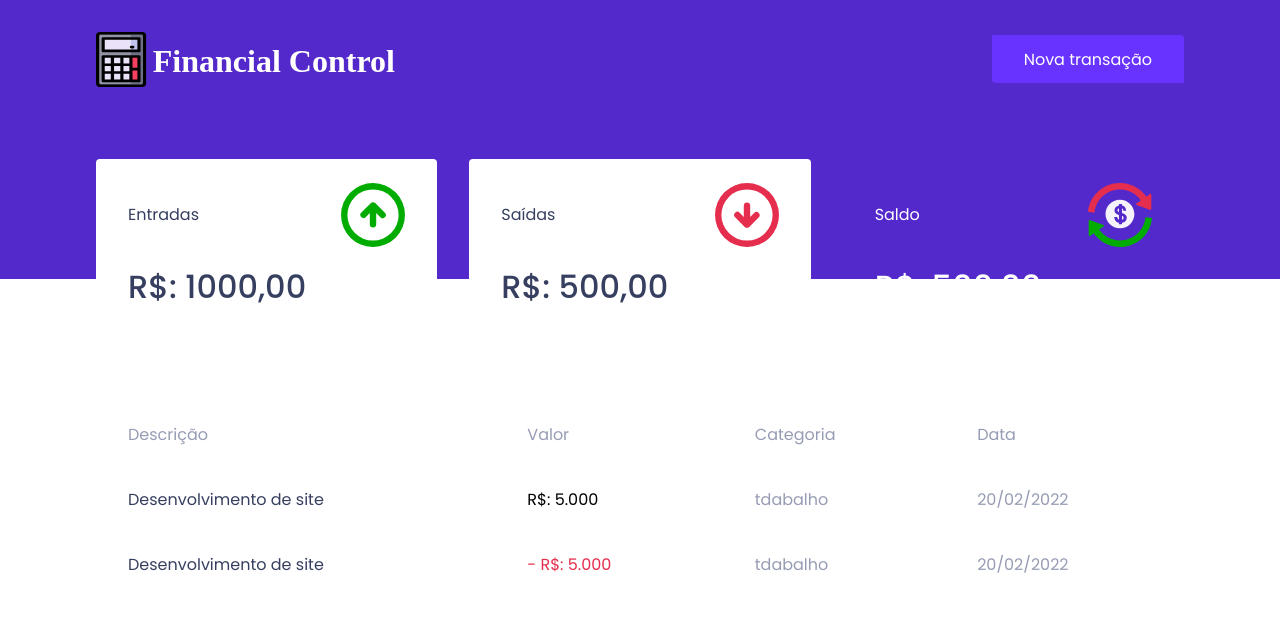
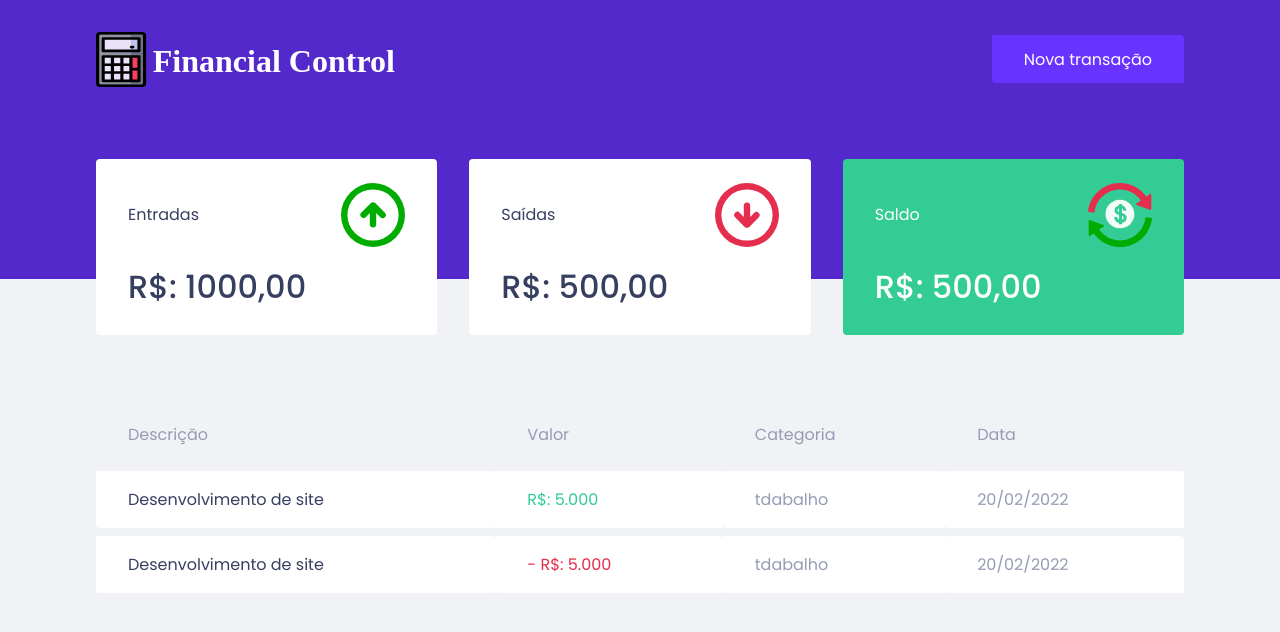
Before and after one commit to RogenDouglas/financial-control, a React (Create React App) app: page / in a window 1280 px wide. Shown: the top 632 px of the page. Built offline with nearby package versions, Linux system fonts and the light colour scheme.

Commit message:
style: add color green.

```diff
--- a/src/styles/global.ts
+++ b/src/styles/global.ts
@@ -5,6 +5,7 @@ export const GlobalStyle = createGlobalStyle`
         --background: #f0f2f5;
         --red: #e52e4d;
         --blue: #5429cc;
+        --green: #33cc95;
 
         --blue-light: #6933ff;
 
@@ -31,7 +32,7 @@ export const GlobalStyle = createGlobalStyle`
     }
 
     body {
-        background: var(---background);
+        background: var(--background);
         -webkit-font-smoothing: antialiased;
     }
 
```
